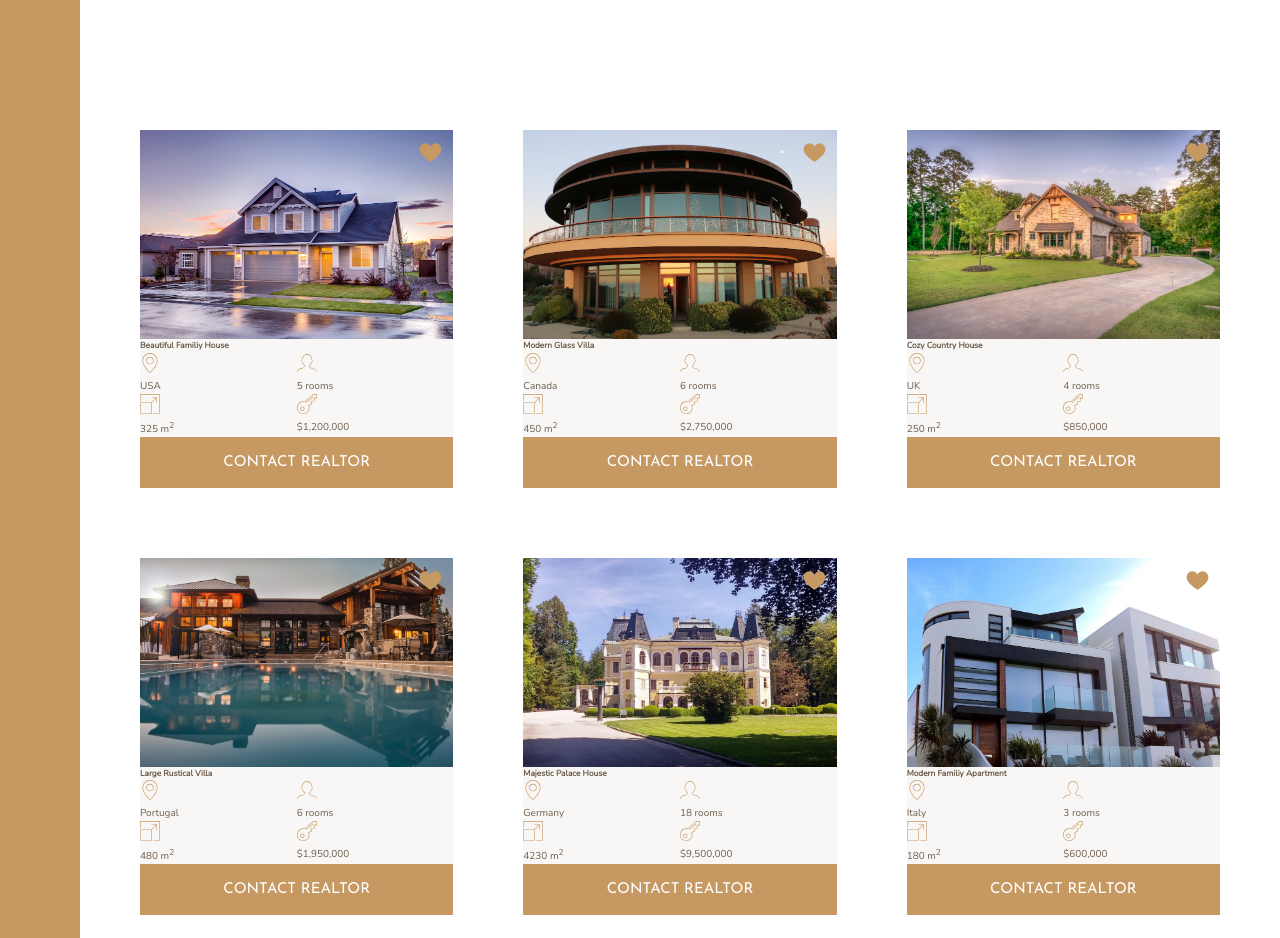
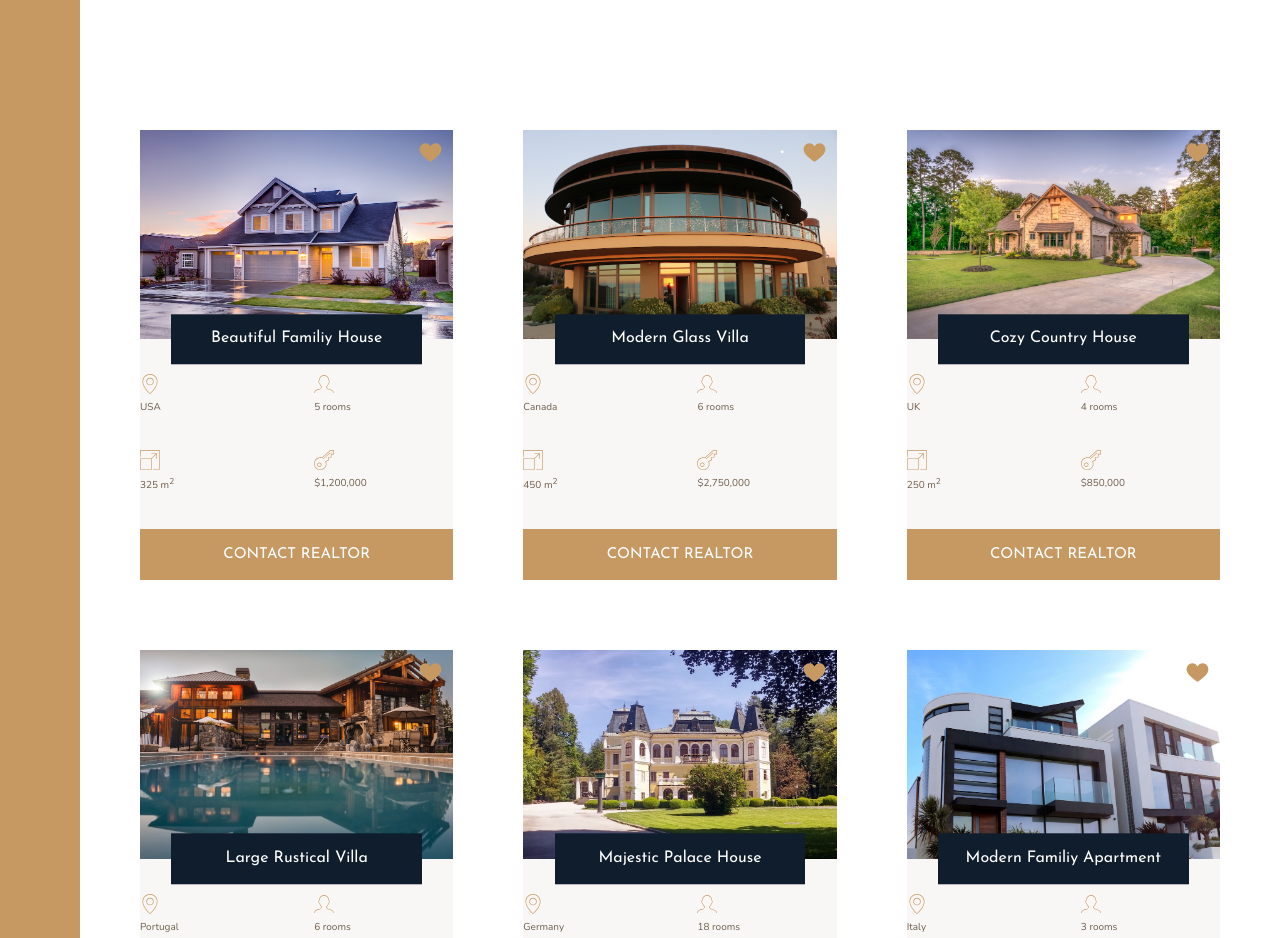
Before and after one commit to jermarino16/Nexter, a website: page index.html in a window 1280 px wide. Shown: the part 1840-2778 px from the top of the page. Drawn offline with nearby package versions, Linux system fonts and the light colour scheme.

Commit message:
placed home names ontop of the img at bottom of row

```diff
--- a/sass/_homes.scss
+++ b/sass/_homes.scss
@@ -12,6 +12,7 @@
 
   display: grid;
   grid-template-columns: repeat(2, 1fr);
+  gap: 3.5rem;
 
   &__img {
     width: 100%;
@@ -32,7 +33,21 @@
   }
 
   &__name {
+    grid-row: 1 / 2;
     grid-column: 1 /-1;
+    align-self: end;
+    justify-self: center;
+    z-index: 2;
+
+    width: 80%;
+    font-family: $font-display;
+    font-size: 1.6rem;
+    text-align: center;
+    padding: 1.25rem;
+    background-color: $color-secondary;
+    color: #fff;
+    font-weight: 400;
+    transform: translateY(50%);
   }
 
   &__location,
```
Also changed, not shown: css/style.css.
